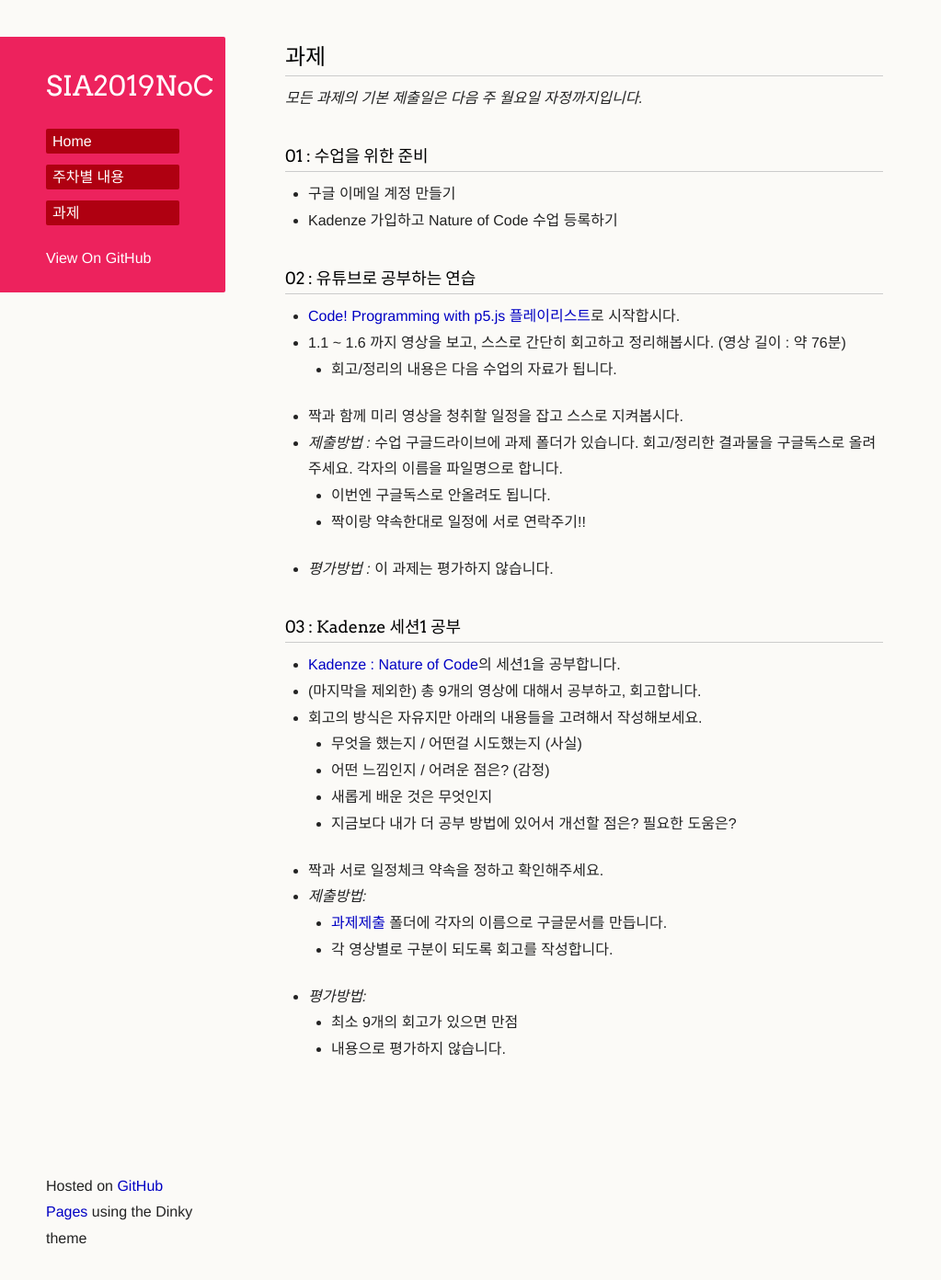
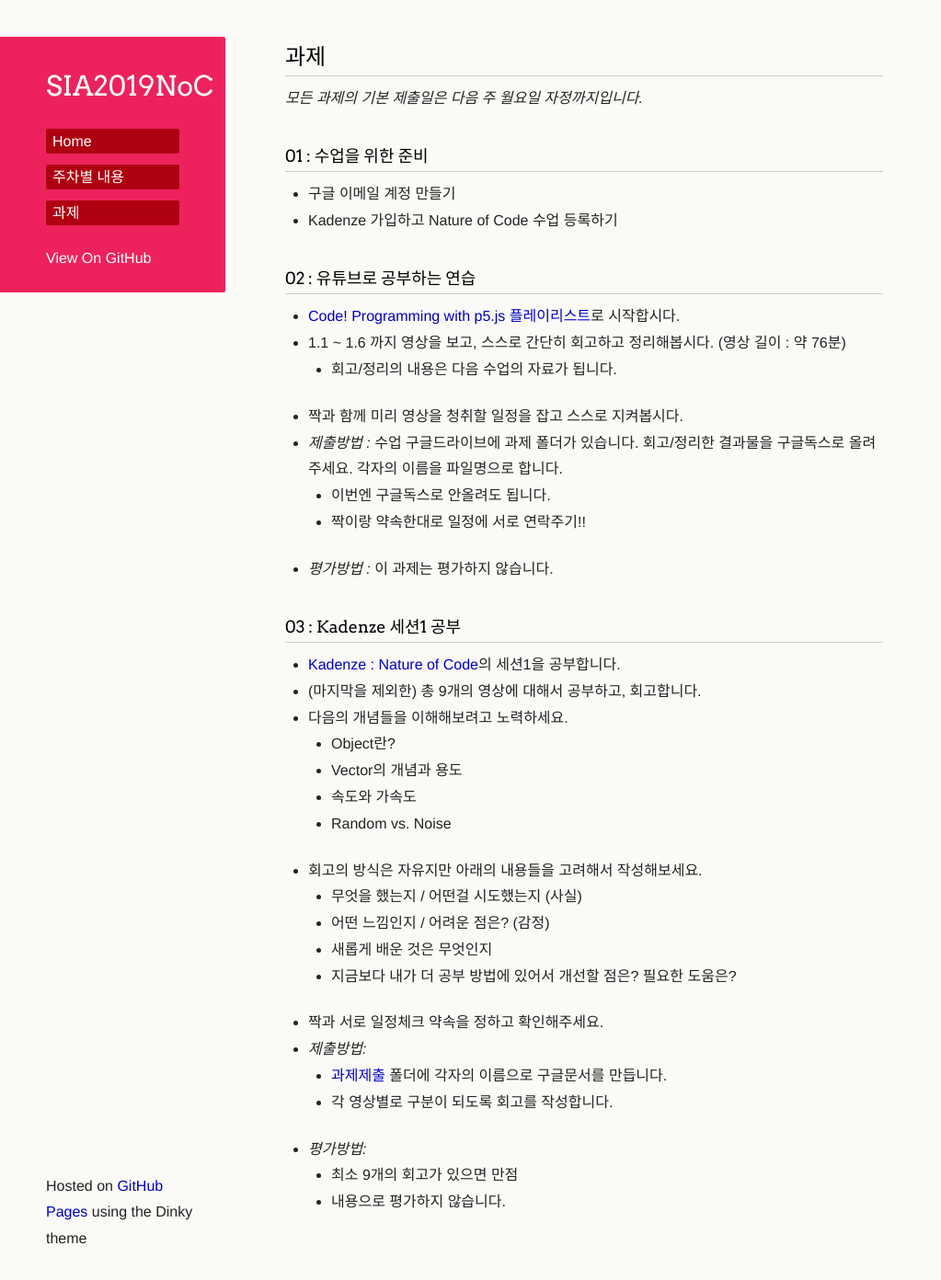
Before and after one commit to picxenk/SIA2019NoC, a Jekyll site: the page built from homework.md, in a window 1280 px wide and 1394 px high. Shown: the whole window at 92% size, without its empty margins (0-1023 px from the left). Built offline with Jekyll 4.4.1, drawn with Linux system fonts in a browser that asks for light colours; our own code applies the rules of GitHub Pages for plain Markdown files; a script that is not in the unit is left out; the repository's description, which GitHub fills in, is left out.

Commit message:
Update homework.md

```diff
--- a/homework.md
+++ b/homework.md
@@ -18,6 +18,11 @@
 ### 03 : Kadenze 세션1 공부
  * [Kadenze : Nature of Code](https://www.kadenze.com/courses/the-nature-of-code-ii/sessions)의 세션1을 공부합니다.
  * (마지막을 제외한) 총 9개의 영상에 대해서 공부하고, 회고합니다.
+ * 다음의 개념들을 이해해보려고 노력하세요.
+   * Object란?
+   * Vector의 개념과 용도
+   * 속도와 가속도
+   * Random vs. Noise
  * 회고의 방식은 자유지만 아래의 내용들을 고려해서 작성해보세요.
    * 무엇을 했는지 / 어떤걸 시도했는지 (사실)
    * 어떤 느낌인지 / 어려운 점은? (감정)
```
